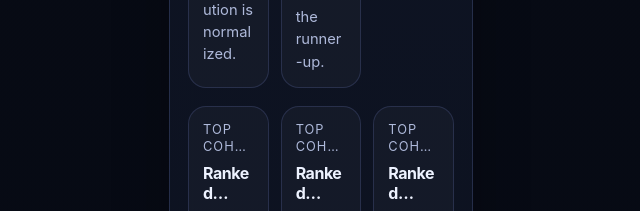
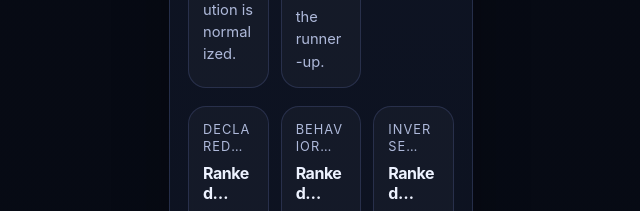
Before and after one commit to BrianUrbanek/Wayfarer, a React (Vite) app: page / in a window 1280 px wide. Shown: the part 7580-7791 px from the top of the page, without its empty margins (319-959 px from the left). Built offline with nearby package versions, Linux system fonts and the light colour scheme.

Commit message:
Align experiment harness with scenario presets

```diff
--- a/src/App.tsx
+++ b/src/App.tsx
@@ -139,12 +139,27 @@ function labelForCohortFactory(cohorts: CohortAnchor[]) {
   const labels = new Map(cohorts.map((cohort) => [cohort.id, cohort.label]));
   const analystLabels = new Map(cohorts.map((cohort) => [cohort.id, cohort.analystName ?? cohort.label]));
 
-  return (cohortId: string | null) => {
-    if (cohortId === null) {
-      return 'none';
+  return {
+    analyst: (cohortId: string | null) => {
+      if (cohortId === null) {
+        return 'none';
+      }
+      return analystLabels.get(cohortId) ?? labels.get(cohortId) ?? cohortId;
+    },
+    technical: (cohortId: string | null) => {
+      if (cohortId === null) {
+        return 'none';
+      }
+      return labels.get(cohortId) ?? cohortId;
+    },
+    full: (cohortId: string | null) => {
+      if (cohortId === null) {
+        return 'none';
+      }
+      const analyst = analystLabels.get(cohortId) ?? cohortId;
+      const technical = labels.get(cohortId) ?? cohortId;
+      return analyst === technical ? technical : `${analyst} — ${technical}`;
     }
-
-    return analystLabels.get(cohortId) ?? labels.get(cohortId) ?? cohortId;
   };
 }
 
@@ -436,7 +451,7 @@ export default function App({ initialGuidanceMode = 'novice' }: AppProps = {}) {
   }, [pinnedDrilldownKind]);
 
   const dataset = simulationState;
-  const labelForCohort = useMemo(() => labelForCohortFactory(dataset.cohorts), [dataset.cohorts]);
+  const cohortLabels = useMemo(() => labelForCohortFactory(dataset.cohorts), [dataset.cohorts]);
 
   useEffect(() => {
     if (!dataset.users.length) {
@@ -483,7 +498,7 @@ export default function App({ initialGuidanceMode = 'novice' }: AppProps = {}) {
     );
   }, [comparisonCohortId, dataset.cohorts, selectedInference]);
 
-  const selectedComparisonLabel = comparisonLabel(selectedUser, selectedComparisonCohort, labelForCohort);
+  const selectedComparisonLabel = comparisonLabel(selectedUser, selectedComparisonCohort, cohortLabels.full);
   const selectedRaterSignalProfile = selectedUser ? dataset.raterSignalProfiles.get(selectedUser.id) ?? null : null;
   const selectedIslandAffinityReport = selectedIsland ? dataset.islandAffinityReports.get(selectedIsland.id) ?? null : null;
   const selectedIslandRatingCount = selectedIslandAffinityReport?.estimates[0]?.rawCount ?? 0;
@@ -856,7 +871,7 @@ export default function App({ initialGuidanceMode = 'novice' }: AppProps = {}) {
       render: (row) => (
         <div className="table-cell-stack">
           <Badge tone={diagnosisTone(row.inferredDiagnosisType)}>{row.inferredDiagnosisType}</Badge>
-          <span className="muted">{row.inferredCohortId ? labelForCohort(row.inferredCohortId) : 'none'}</span>
+          <span className="muted">{row.inferredCohortId ? cohortLabels.full(row.inferredCohortId) : 'none'}</span>
         </div>
       )
     },
@@ -1164,7 +1179,7 @@ export default function App({ initialGuidanceMode = 'novice' }: AppProps = {}) {
                 </div>
                 <div className="recovery-preview-row__meta">
                   <span className="muted">
-                    Cohort: {row.inferredCohortId ? labelForCohort(row.inferredCohortId) : 'none'}
+                    Cohort: {row.inferredCohortId ? cohortLabels.full(row.inferredCohortId) : 'none'}
                   </span>
                   <span className="muted">Signal {formatDecimal(row.effectiveSignal)}</span>
                   {row.analystFlags.length > 0 ? <span className="muted">{row.analystFlags.slice(0, 2).join(' · ')}</span> : null}
@@ -1205,7 +1220,7 @@ export default function App({ initialGuidanceMode = 'novice' }: AppProps = {}) {
                 </div>
                 <div className="recovery-preview-row__meta">
                   <span className="muted">
-                    Cohort: {row.inferredCohortId ? labelForCohort(row.inferredCohortId) : 'none'}
+                    Cohort: {row.inferredCohortId ? cohortLabels.full(row.inferredCohortId) : 'none'}
                   </span>
                   <span className="muted">Signal {formatDecimal(row.effectiveSignal)}</span>
                   {row.analystFlags.length > 0 ? <span className="muted">{row.analystFlags.slice(0, 2).join(' · ')}</span> : null}
@@ -1295,12 +1310,12 @@ export default function App({ initialGuidanceMode = 'novice' }: AppProps = {}) {
         {selectedUserTopCohorts.map(({ label, match }) => (
           <MetricCard
             key={label}
-            label="Top cohort"
+            label={`${label} top cohort`}
             labelTitle={`${label} top cohort`}
-            value={labelForCohort(match.cohortId)}
-            valueTitle={labelForCohort(match.cohortId)}
+            value={cohortLabels.full(match.cohortId)}
+            valueTitle={cohortLabels.full(match.cohortId)}
             helper={`${formatPercent(match.score)} match`}
-            helperTitle={`${label} top cohort: ${labelForCohort(match.cohortId)}`}
+            helperTitle={`${label} top cohort: ${cohortLabels.full(match.cohortId)}`}
             tone="neutral"
           />
         ))}
@@ -1325,7 +1340,7 @@ export default function App({ initialGuidanceMode = 'novice' }: AppProps = {}) {
           />
           <MetricCard
             label="Top cohort"
-            value={labelForCohort(selectedRaterSignalProfile?.topCohortId ?? null)}
+            value={cohortLabels.full(selectedRaterSignalProfile?.topCohortId ?? null)}
             helper="The cohort with the strongest visible behavioral signal."
             tone="success"
           />
@@ -1474,7 +1489,7 @@ export default function App({ initialGuidanceMode = 'novice' }: AppProps = {}) {
         <div className="metric-grid metric-grid--compact">
           <MetricCard
             label="Top positive affinity"
-            value={selectedIslandAffinityReport?.topPositive ? labelForCohort(selectedIslandAffinityReport.topPositive.cohortId) : 'none'}
+            value={selectedIslandAffinityReport?.topPositive ? cohortLabels.full(selectedIslandAffinityReport.topPositive.cohortId) : 'none'}
           helper={
             selectedIslandAffinityReport?.topPositive
                 ? `${formatSignedDecimal(selectedIslandPositiveAffinity)} affinity. Indicates strongest positive audience fit, not guaranteed recommendation quality.`
@@ -1484,7 +1499,7 @@ export default function App({ initialGuidanceMode = 'novice' }: AppProps = {}) {
           />
           <MetricCard
             label="Top negative affinity"
-            value={selectedIslandAffinityReport?.topNegative ? labelForCohort(selectedIslandAffinityReport.topNegative.cohortId) : 'none'}
+            value={selectedIslandAffinityReport?.topNegative ? cohortLabels.full(selectedIslandAffinityReport.topNegative.cohortId) : 'none'}
           helper={
             selectedIslandAffinityReport?.topNegative
                 ? `${formatSignedDecimal(selectedIslandNegativeAffinity)} affinity. Indicates strongest negative audience fit, not a moderation verdict.`
@@ -1538,7 +1553,7 @@ export default function App({ initialGuidanceMode = 'novice' }: AppProps = {}) {
           Overall: {formatDecimal(selectedRaterSignalProfile?.overallSignal ?? 0)} · Evidence:{' '}
           {formatPercent(selectedRaterSignalProfile?.signalEvidence ?? 0)}
         </p>
-        <p className="muted">Top cohort: {labelForCohort(selectedRaterSignalProfile?.topCohortId ?? null)}</p>
+        <p className="muted">Top cohort: {cohortLabels.full(selectedRaterSignalProfile?.topCohortId ?? null)}</p>
       </section>
       <section className="detail-block">
         <h4>Diagnosis</h4>
@@ -1568,7 +1583,7 @@ export default function App({ initialGuidanceMode = 'novice' }: AppProps = {}) {
       </section>
       <section className="detail-block">
         <h4>Debug</h4>
-        <p>Hidden seed: {selectedUser.hiddenSeedCohortId ? labelForCohort(selectedUser.hiddenSeedCohortId) : 'none'}</p>
+        <p>Hidden seed: {selectedUser.hiddenSeedCohortId ? cohortLabels.full(selectedUser.hiddenSeedCohortId) : 'none'}</p>
         <p>Tag alignment: {selectedUser.hiddenTagAlignment ?? 'n/a'}</p>
         <p>Rating alignment: {selectedUser.hiddenRatingAlignment ?? 'n/a'}</p>
       </section>
@@ -1662,7 +1677,7 @@ export default function App({ initialGuidanceMode = 'novice' }: AppProps = {}) {
         <div className="detail-mini-table">
           {selectedRecommendation.topCohorts.map((entry) => (
             <div key={entry.cohortId} className="detail-mini-table__row">
-              <span>{labelForCohort(entry.cohortId)}</span>
+              <span>{cohortLabels.full(entry.cohortId)}</span>
               <span className="muted">
                 {formatSignedDecimal(entry.affinity)} · confidence {formatPercent(entry.confidence)} · evidence {formatDecimal(entry.effectiveWeight)}
               </span>
@@ -1768,7 +1783,7 @@ export default function App({ initialGuidanceMode = 'novice' }: AppProps = {}) {
       <section className="detail-block">
         <h4>Inferred behavior</h4>
         <p>Diagnosis: <Badge tone={diagnosisTone(selectedReviewerReport.inferredDiagnosisType)}>{selectedReviewerReport.inferredDiagnosisType}</Badge></p>
-        <p>Inferred cohort: {selectedReviewerReport.inferredCohortId ? labelForCohort(selectedReviewerReport.inferredCohortId) : 'none'}</p>
+        <p>Inferred cohort: {selectedReviewerReport.inferredCohortId ? cohortLabels.full(selectedReviewerReport.inferredCohortId) : 'none'}</p>
         <p>Recovery status: <Badge tone={reviewerRecoveryTone(selectedReviewerReport.recoveryStatus)}>{selectedReviewerReport.recoveryStatus}</Badge></p>
       </section>
       <section className="detail-block">
@@ -1809,13 +1824,13 @@ export default function App({ initialGuidanceMode = 'novice' }: AppProps = {}) {
       <DistributionList
         title="Declared distribution"
         entries={selectedInference.declaredDistribution}
-        labelForCohort={labelForCohort}
+        labelForCohort={cohortLabels.full}
       />
 
       <DistributionList
         title="Behavior distribution"
         entries={selectedInference.behaviorDistribution}
-        labelForCohort={labelForCohort}
+        labelForCohort={cohortLabels.full}
       />
 
       {behaviorIsNonInformative ? (
@@ -1831,7 +1846,7 @@ export default function App({ initialGuidanceMode = 'novice' }: AppProps = {}) {
       <DistributionList
         title="Inverse behavior distribution"
         entries={selectedInference.inverseBehaviorDistribution}
-        labelForCohort={labelForCohort}
+        labelForCohort={cohortLabels.full}
       />
 
       <section className="diagnosis-card">
@@ -1845,7 +1860,7 @@ export default function App({ initialGuidanceMode = 'novice' }: AppProps = {}) {
           <span className="muted">
             Suggested cohort:{' '}
             {selectedInference.diagnosis.suggestedCohortId
-              ? labelForCohort(selectedInference.diagnosis.suggestedCohortId)
+              ? cohortLabels.full(selectedInference.diagnosis.suggestedCohortId)
               : 'none'}
           </span>
           <span className="muted">
@@ -2521,7 +2536,7 @@ export default function App({ initialGuidanceMode = 'novice' }: AppProps = {}) {
                 <div className="debug-grid">
                   <MetricCard
                     label="Hidden seed"
-                    value={selectedUser.hiddenSeedCohortId ? labelForCohort(selectedUser.hiddenSeedCohortId) : 'none'}
+                    value={selectedUser.hiddenSeedCohortId ? cohortLabels.full(selectedUser.hiddenSeedCohortId) : 'none'}
                     helper="Debug and validation only."
                   />
                   <MetricCard
```
